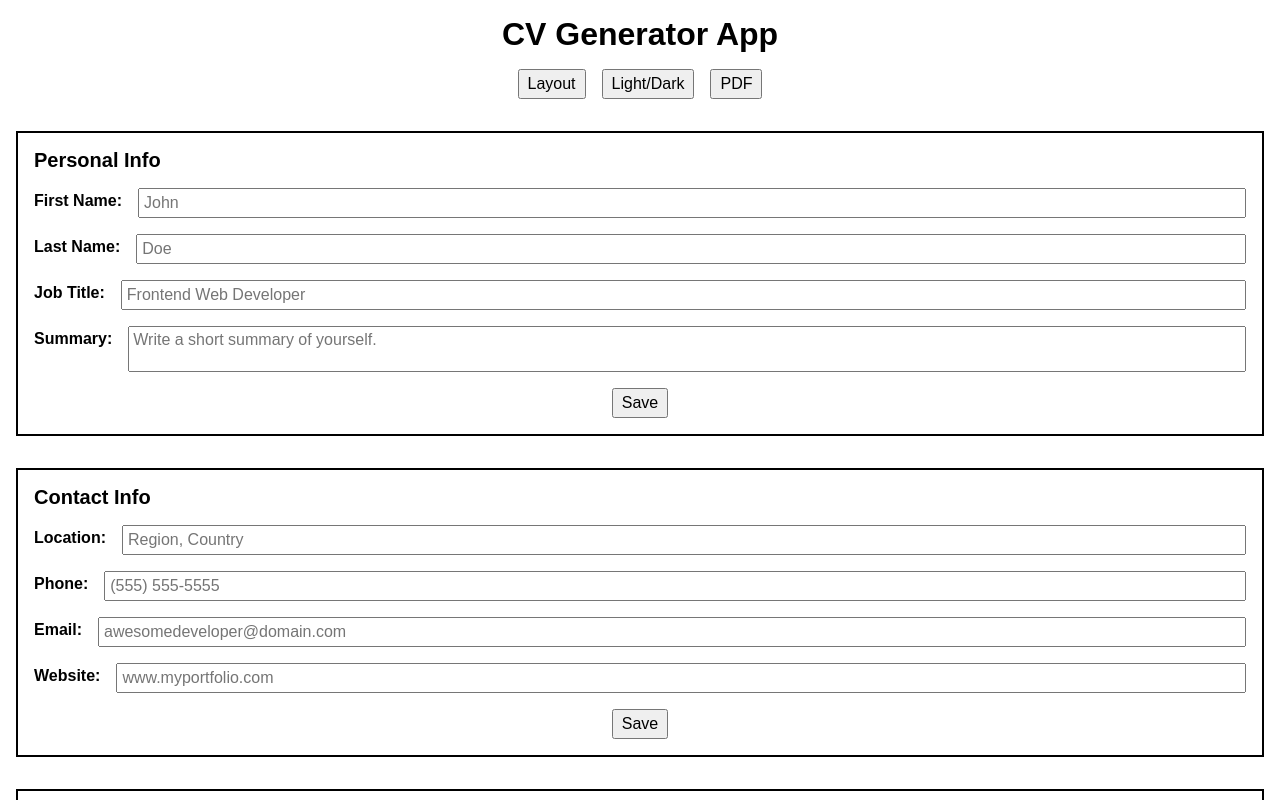
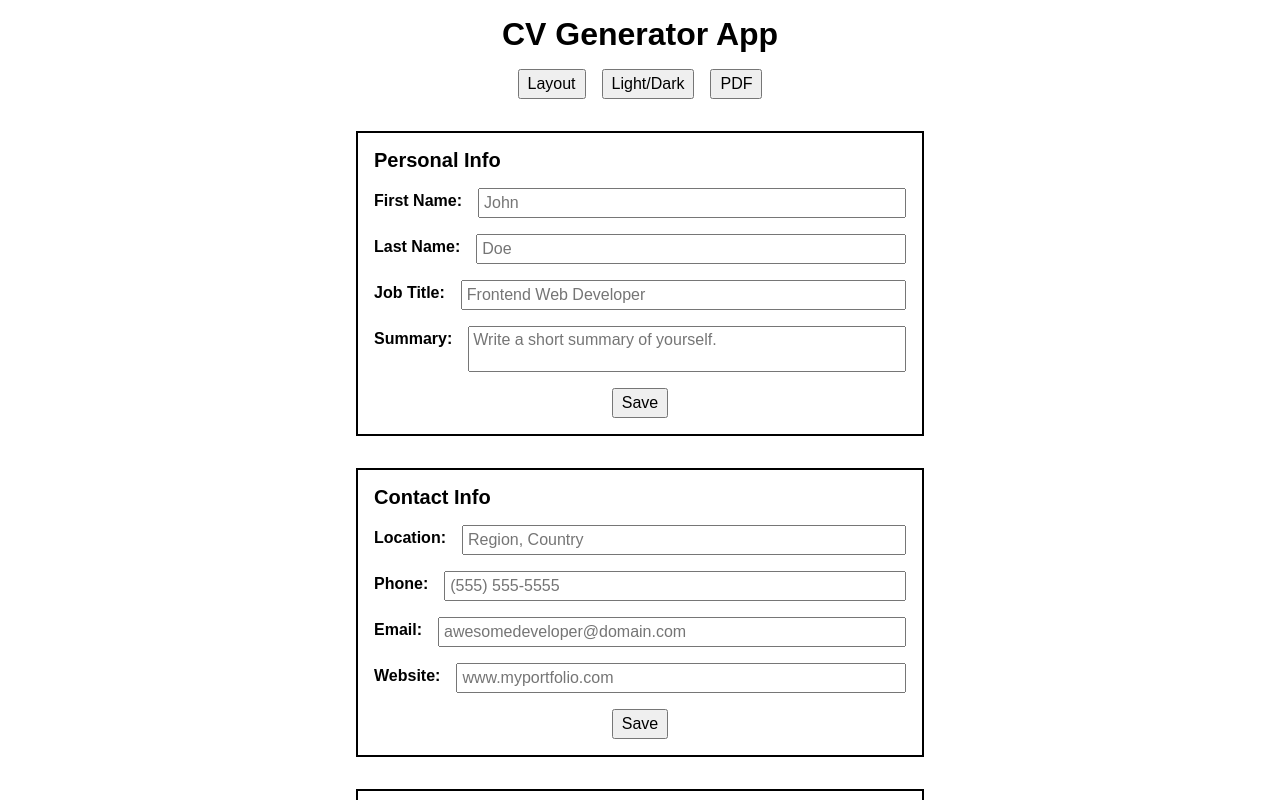
Before and after one commit to bdaniels8135/cv-creator-project, a React (Vite) app: page / in a window 1280 px wide. Shown: the top 800 px of the page. Built offline with nearby package versions, Linux system fonts and the light colour scheme.

Commit message:
Set max on body width for larger screen sizes

```diff
--- a/src/index.css
+++ b/src/index.css
@@ -9,4 +9,6 @@
 
 body {
   padding: 1rem;
+  max-width: 600px;
+  margin: auto;
 }
```
